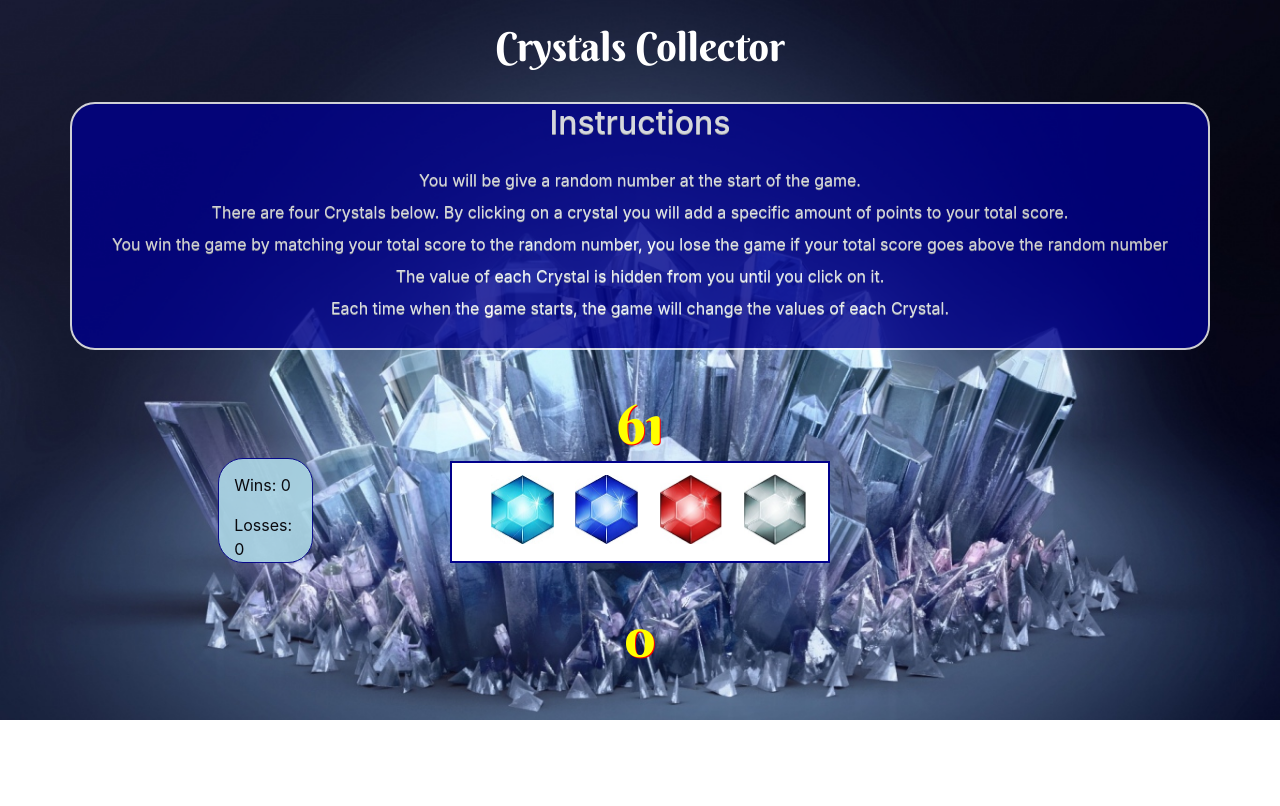
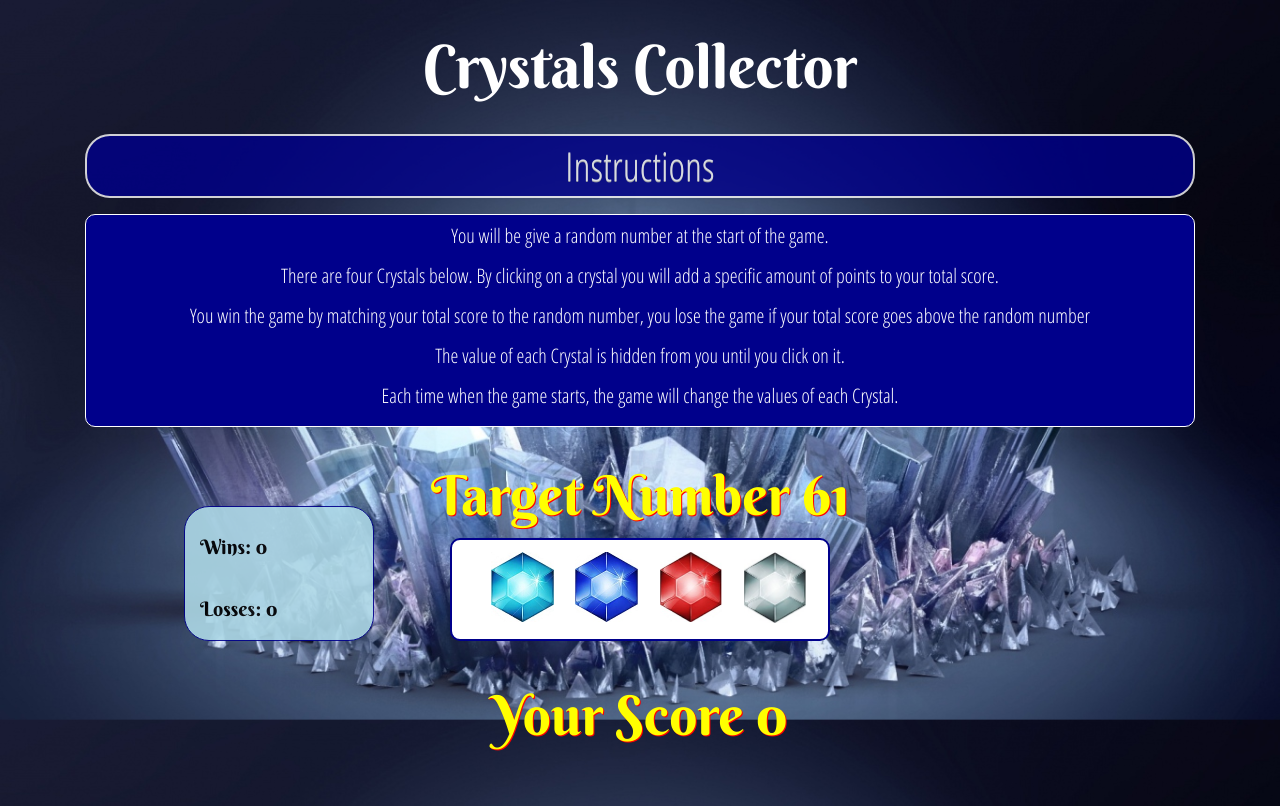
Before and after one commit to olivas1406/Crystal_Collector, a plain HTML site: page index.html in a window 1280 px wide. Drawn offline with nearby package versions, Linux system fonts and the light colour scheme.

Commit message:
updated style, added icon to tab

```diff
--- a/assets/css/style.css
+++ b/assets/css/style.css
@@ -4,7 +4,6 @@
 
 body {
     background-image: url("../images/bg.jpg");
-    background-repeat: no-repeat;
     background-size: 100%;
 }
 
@@ -13,6 +12,7 @@ body {
     color: white;
     margin: 2% 0 2% 0;
     font-family: 'Berkshire Swash', cursive;
+    font-size: 60px;
 }
 
 .instructions {
@@ -23,14 +23,26 @@ body {
     background: darkblue;
     opacity: .8;
     border-radius: 25px;
+    font-family: 'Open Sans Condensed', sans-serif;
+    font-size: 40px
 }
 
 .words {
     line-height: 1;
+    font-family: 'Open Sans Condensed', sans-serif;
+    text-align: center;
+    font-size: 20px;
+    color: white;
+    padding-top: 1%;
+    background-color: darkblue;
+    border: solid 1px white;
+    border-radius: 10px;
 }
 
 h2 {
     padding-bottom: 2%;
+    font-family: 'Open Sans Condensed', sans-serif;
+    font-size: 70px;
 }
 
 .bigNumber {
@@ -47,17 +59,18 @@ h2 {
     position: absolute;
     float: left;
     text-align: left;
+    font-family: 'Berkshire Swash', cursive;
+    font-size: 20px;
     color: black;
     border: solid darkblue 1px;
-    height: 105px;
     background: lightblue;
     border-radius: 25px;
-    margin-left: 13%;
-    margin-top: -5%;
+    margin-left: 10%;
+    margin-top: -7%;
 }
 
 .win {
-    margin-top: 22%;
+    margin-top: 16%;
 }
 
 .loss {
@@ -72,9 +85,14 @@ h2 {
     margin-right: auto;
     padding: 1%;
     border: solid 2px darkblue;
+    border-radius: 10px;
 }
 
 .crys {
     width: 18%;
     margin-left: 5%;
 }
+
+.rando {
+    margin-top: -2%;
+}
--- a/assets/javascript/game.js
+++ b/assets/javascript/game.js
@@ -24,9 +24,9 @@ $(document).ready(function(){
 
     var cNumber = numbersTarget[Math.floor(Math.random() * numbersTarget.length)];          // Generates random number to guess
 
-    $(".num1").html(cNumber);                                                               // Push to HTML (inital value)
+    $(".num1").html("Target Number " + cNumber);                                            // Push to HTML (inital value)
 
-    $(".num2").html(runTotal);                                                              // Push the running total to the HTML
+    $(".num2").html("Your Score " + runTotal);                                              // Push the running total to the HTML
 
     $(".win").html("Wins: " + wins);                                                        // Push 0 to HTML wins (initial value)
 
@@ -52,10 +52,10 @@ $(document).ready(function(){
 
     function resetg() {                                                                     // Function to reset the game after win or loss
         runTotal = 0;                                                                       // Resets the running total to 0
-        $(".num2").html(runTotal);                                                          // Pushes the running total to the HTML
+        $(".num2").html("Your Score " + runTotal);                                                          // Pushes the running total to the HTML
         cry();                                                                              // Calls the function to generate new random numbers for the crystals
         cNumber = numbersTarget[Math.floor(Math.random() * numbersTarget.length)];          // Generates new random number to guess
-        $(".num1").html(cNumber);                                                           // Pushes the new random number to the HTML
+        $(".num1").html("Target Number " + cNumber);                                        // Pushes the new random number to the HTML
     };
 
     function status() {                                                                     // Function to check for win/loss
@@ -68,7 +68,7 @@ $(document).ready(function(){
         $(".loss").html("Losses: " + losses);                                               // Push losses to the HTML
         resetg();                                                                           // Call the reset game function
         } else {                                                                            // Else - if neither conditions are true
-        $(".num2").html(runTotal);                                                          // Push the new running total to the HTML
+        $(".num2").html("Your Score " + runTotal);                                          // Push the new running total to the HTML
         }
     }
 
--- a/index.html
+++ b/index.html
@@ -5,22 +5,24 @@
     <meta name="viewport" content="width=device-width, initial-scale=1.0">
     <meta http-equiv="X-UA-Compatible" content="ie=edge">
     <title>Crytal Collectors Game</title>
+    <link rel="icon" href="./favicon.ico">
     <link rel="stylesheet" type="text/css" href="./assets/css/reset.css">
     <link rel="stylesheet" type="text/css" href="./assets/css/style.css">
     <link rel="stylesheet" href="https://maxcdn.bootstrapcdn.com/bootstrap/4.0.0/css/bootstrap.min.css" integrity="sha384-Gn5384xqQ1aoWXA+058RXPxPg6fy4IWvTNh0E263XmFcJlSAwiGgFAW/dAiS6JXm" crossorigin="anonymous">
     <script src="https://cdnjs.cloudflare.com/ajax/libs/jquery/3.2.1/jquery.min.js"></script>
     <link href="https://fonts.googleapis.com/css?family=Berkshire+Swash" rel="stylesheet">
+    <link href="https://fonts.googleapis.com/css?family=Open+Sans+Condensed:300" rel="stylesheet">
 </head>
     <body>
         <div class="container">
             <div class="row">
-                <div class="col-12 gameName">
-                    <h1>Crystals Collector</h1>
+                <div class="col-12">
+                    <p class="gameName">Crystals Collector</p>
                 </div>
             </div>
             <div class="row">
-                <div class="col-12 instructions">
-                    <h2>Instructions</h2>
+                <div class="col-12">
+                    <p class="instructions">Instructions</p>
                     <p class="words">You will be give a random number at the start of the game.<br>
                     <br>
                     There are four Crystals below.  By clicking on a crystal you will add a specific amount of points to your total score.<br>
@@ -38,7 +40,7 @@
                 <div class="col-12 rando">
                     <p class="bigNumber num1"></p>
                 </div>
-                <div class="col-1 winLoss">
+                <div class="col-2 winLoss">
                     <p class="win">Wins: </p>
                     <p class="loss">Losses: </p>
                 </div>
```
Also changed, not shown: favicon.ico (added).
